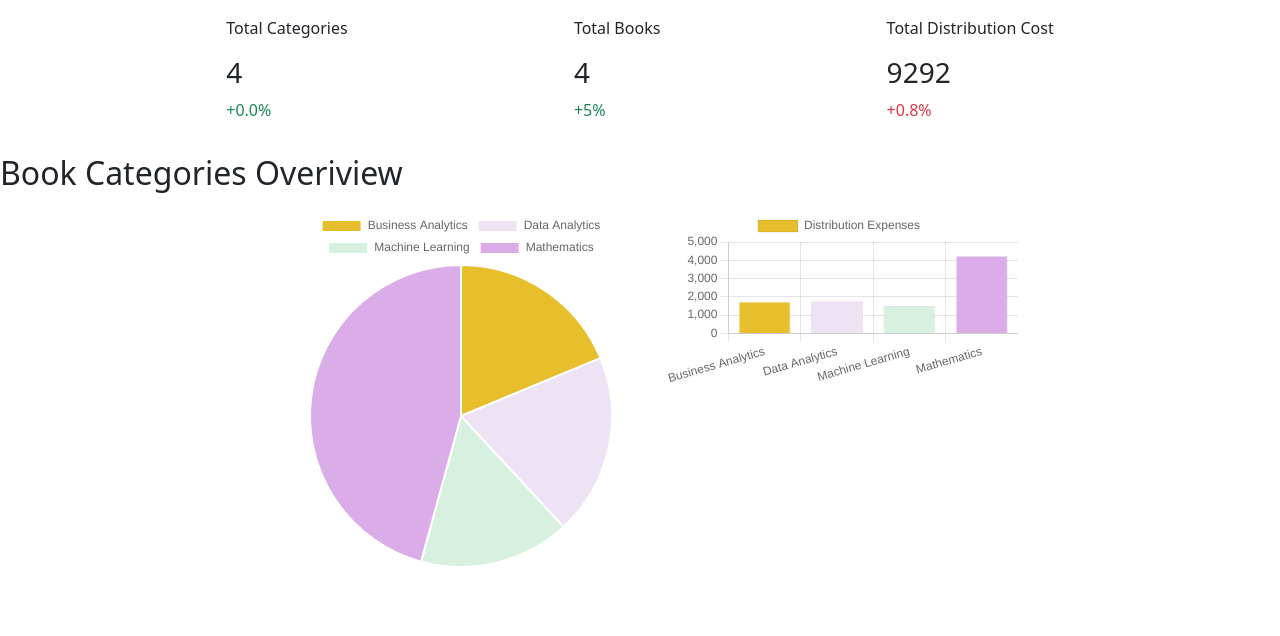
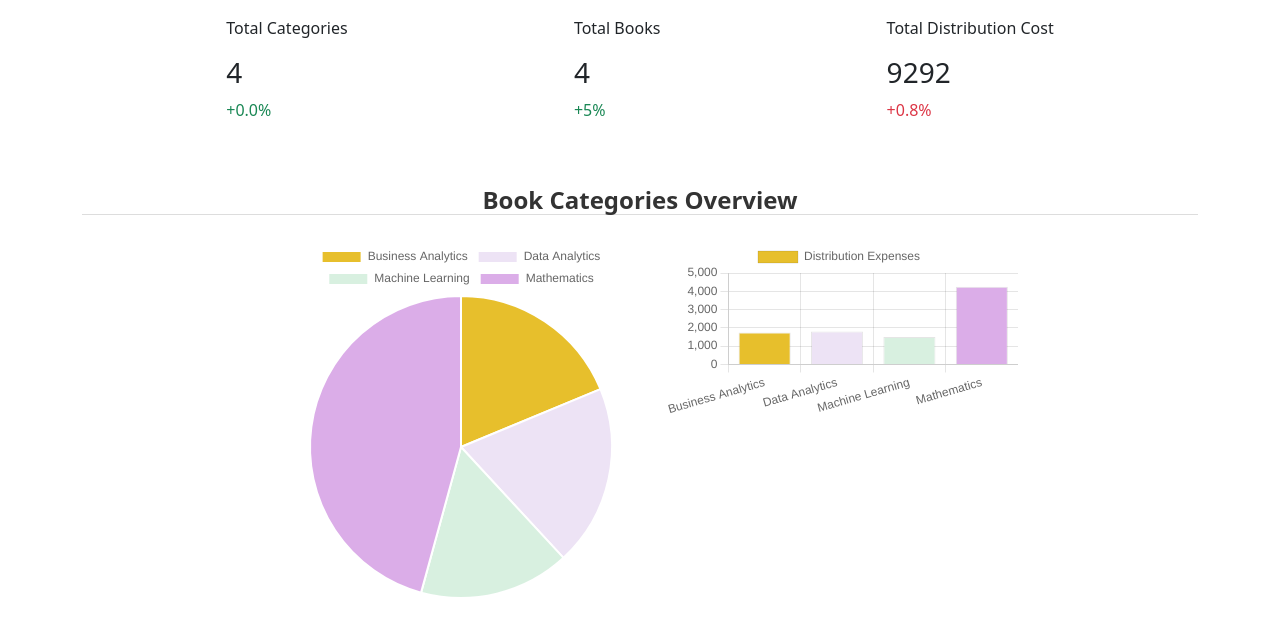
Before and after one commit to centaurusgod/rumi_press_expense_tracker, a Django app: page / in a window 1280 px wide. Shown: the part 56-692 px from the top of the page. Run offline with Django 4.2, Linux system fonts and the light colour scheme; a user stored in the database is signed in; data comes from the database, SQL or seed files in the repository.

Commit message:
centered header

```diff
--- a/distribution_tracker/templates/index.html
+++ b/distribution_tracker/templates/index.html
@@ -58,6 +58,24 @@
             height: auto;
             /* Maintain aspect ratio */
         }
+
+        .styled-header {
+            text-align: center;
+            /* Center align the header content */
+            margin-top: 2rem;
+            /* Add some space above the header */
+            margin-bottom: 1rem;
+            /* Add some space below the header */
+            font-size: 1.5rem;
+            /* Adjust font size as desired */
+            font-weight: bold;
+            /* Make the header text bold */
+            color: #333;
+            /* Set the text color (adjust if needed) */
+            border-bottom: 1px solid #ddd;
+            /* Add a subtle underline */
+        }
+
 
         a {
             text-decoration: none;
@@ -184,9 +202,16 @@
     </div>
 
     <ul></ul>
-    <h2 class="center">Book Categories Overiview</h2>
+    <div class="container">
+        <div class="row"> </div>
+        <ul></ul>
+        <h2 class="styled-header">Book Categories Overview</h2>
+        <ul></ul>
+        <div class="another-row"> </div>
+        <ul></ul>
+    </div>
 
-
+<ul></ul>
     <div class="form-container">
         <form id="myForm1" style="width: 60%; display: flex; flex-direction: row; justify-content: space-around;">
             <div class="chart-container">
```
